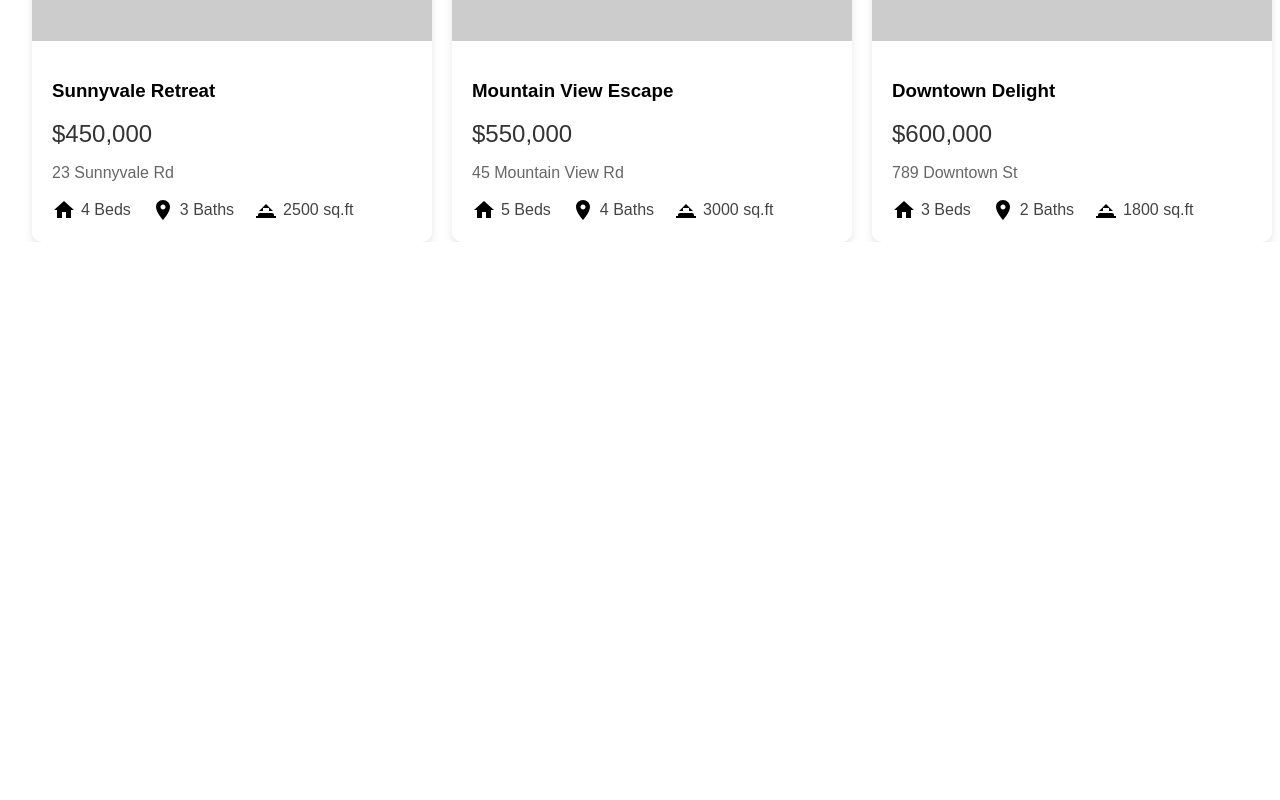
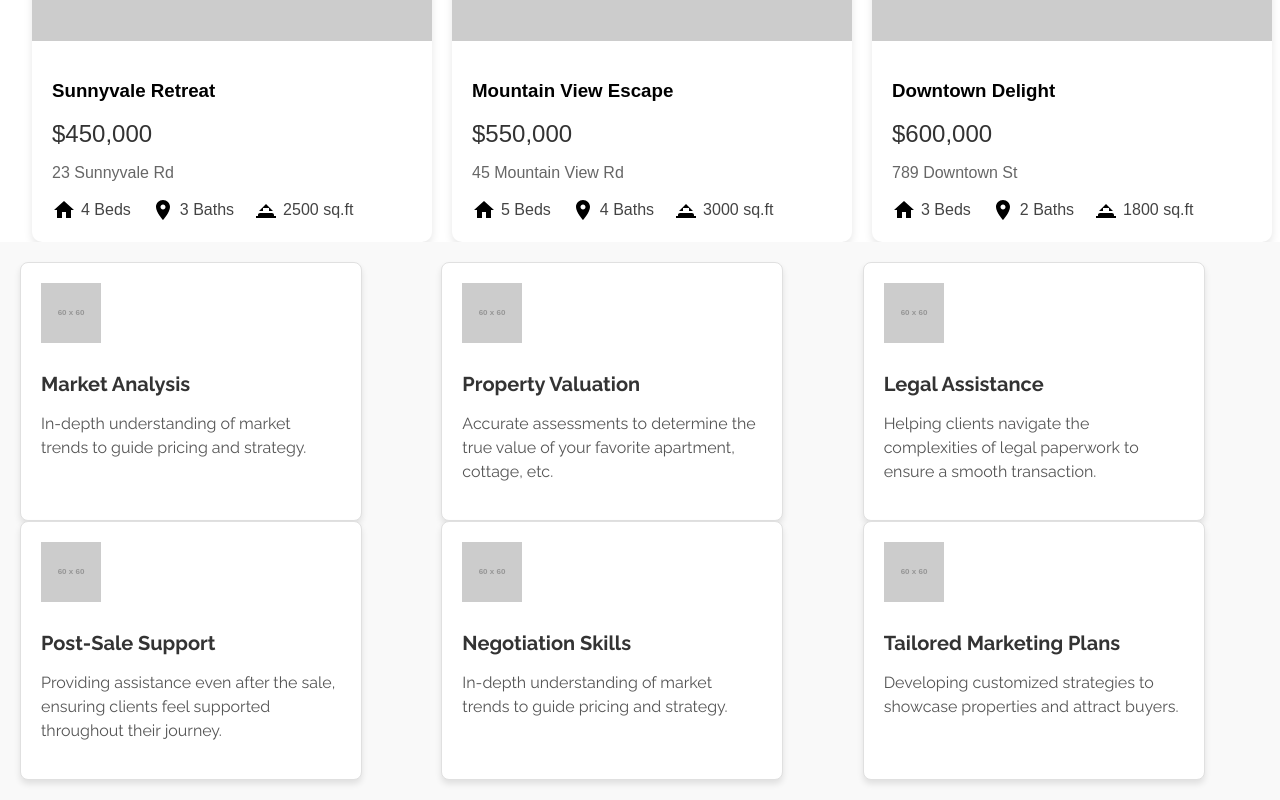
Before and after one commit to probably-kit/real-estate-agency, a React (Vite) app: page / in a window 1280 px wide. Shown: the part 1713-2513 px from the top of the page. Before the commit the page ends 1955 px from the top, so only its background shows below. Built offline with nearby package versions, Linux system fonts and the light colour scheme.

Commit message:
create a standards grid draft

```diff
--- a/src/App.tsx
+++ b/src/App.tsx
@@ -145,6 +145,41 @@ function App() {
           ))}
         </section>
 
+        <section className='standards-grid'>
+  <div className="standards-grid-card">
+    <img src="https://via.placeholder.com/60" alt="Market Analysis Icon" />
+    <h3>Market Analysis</h3>
+    <p>In-depth understanding of market trends to guide pricing and strategy.</p>
+  </div>
+  <div className="standards-grid-card">
+    <img src="https://via.placeholder.com/60" alt="Property Valuation Icon" />
+    <h3>Property Valuation</h3>
+    <p>Accurate assessments to determine the true value of your favorite apartment, cottage, etc.</p>
+  </div>
+  <div className="standards-grid-card">
+    <img src="https://via.placeholder.com/60" alt="Legal Assistance Icon" />
+    <h3>Legal Assistance</h3>
+    <p>Helping clients navigate the complexities of legal paperwork to ensure a smooth transaction.</p>
+  </div>
+  <div className="standards-grid-card">
+    <img src="https://via.placeholder.com/60" alt="Post-Sale Support Icon" />
+    <h3>Post-Sale Support</h3>
+    <p>Providing assistance even after the sale, ensuring clients feel supported throughout their journey.</p>
+  </div>
+  <div className="standards-grid-card">
+    <img src="https://via.placeholder.com/60" alt="Negotiation Skills Icon" />
+    <h3>Negotiation Skills</h3>
+    <p>In-depth understanding of market trends to guide pricing and strategy.</p>
+  </div>
+  <div className="standards-grid-card">
+    <img src="https://via.placeholder.com/60" alt="Tailored Marketing Plans Icon" />
+    <h3>Tailored Marketing Plans</h3>
+    <p>Developing customized strategies to showcase properties and attract buyers.</p>
+  </div>
+</section>
+
+
+
       </div>
     </>
   )
--- a/src/index.css
+++ b/src/index.css
@@ -110,7 +110,7 @@ body {
   left: 86%;
   display: flex;
   align-items: center;
-  justify-content: space-around ;
+  justify-content: space-around;
   gap: 1em;
 
 }
@@ -127,7 +127,7 @@ body {
   border-radius: 50%;
   overflow: hidden;
   border: 2px solid #fff;
-  box-shadow: 0 0 5px rgba(0,0,0,0.1);
+  box-shadow: 0 0 5px rgba(0, 0, 0, 0.1);
   margin-left: -10px;
 }
 
@@ -167,7 +167,7 @@ body {
   cursor: pointer;
 }
 
-.transparent-btn{
+.transparent-btn {
   border-radius: 30px;
   border: 2px solid white;
   text-decoration: none;
@@ -175,7 +175,7 @@ body {
   padding: 1em;
 }
 
-.transparent-btn:hover{
+.transparent-btn:hover {
   color: #000;
   background-color: #fff;
 }
@@ -202,9 +202,9 @@ body {
   gap: 2em;
 }
 
-.left-section .transparent-btn{
-  color:#000;
-  border: 2px solid #000 ;
+.left-section .transparent-btn {
+  color: #000;
+  border: 2px solid #000;
 
 }
 
@@ -269,7 +269,50 @@ body {
 
 .property-grid {
   display: grid;
+  width: 80%;
   grid-template-columns: repeat(3, 1fr);
   gap: 20px;
   margin-inline: 2em;
 }
+
+.standards-grid {
+  display: grid;
+  grid-template-columns: repeat(3, 1fr);
+   /* Reduced gap between cards */
+  padding: 20px;
+  background-color: #f9f9f9; /* Light background for the grid */
+}
+
+.standards-grid-card {
+  background: #fff; /* White card background */
+  border: 1px solid #e0e0e0; /* Subtle border */
+  border-radius: 8px; /* Rounded corners */
+  width: 300px;
+  box-shadow: 0 4px 6px rgba(0, 0, 0, 0.1); /* Soft shadow */
+  text-align: left;
+  padding: 20px;
+  transition: transform 0.3s ease, box-shadow 0.3s ease; /* Smooth hover effect */
+}
+
+.standards-grid-card:hover {
+  transform: translateY(-5px); /* Lift the card on hover */
+  box-shadow: 0 6px 12px rgba(0, 0, 0, 0.15); /* Enhance shadow on hover */
+}
+
+.standards-grid-card img {
+  width: 60px; /* Icon size */
+  height: 60px;
+  margin-bottom: 15px; /* Space below the icon */
+}
+
+.standards-grid-card h3 {
+  font-size: 1.25rem;
+  margin: 10px 0;
+  color: #333; /* Dark text for headings */
+}
+
+.standards-grid-card p {
+  font-size: 1rem;
+  color: #555; /* Subtle color for descriptions */
+  line-height: 1.5;
+}
```
